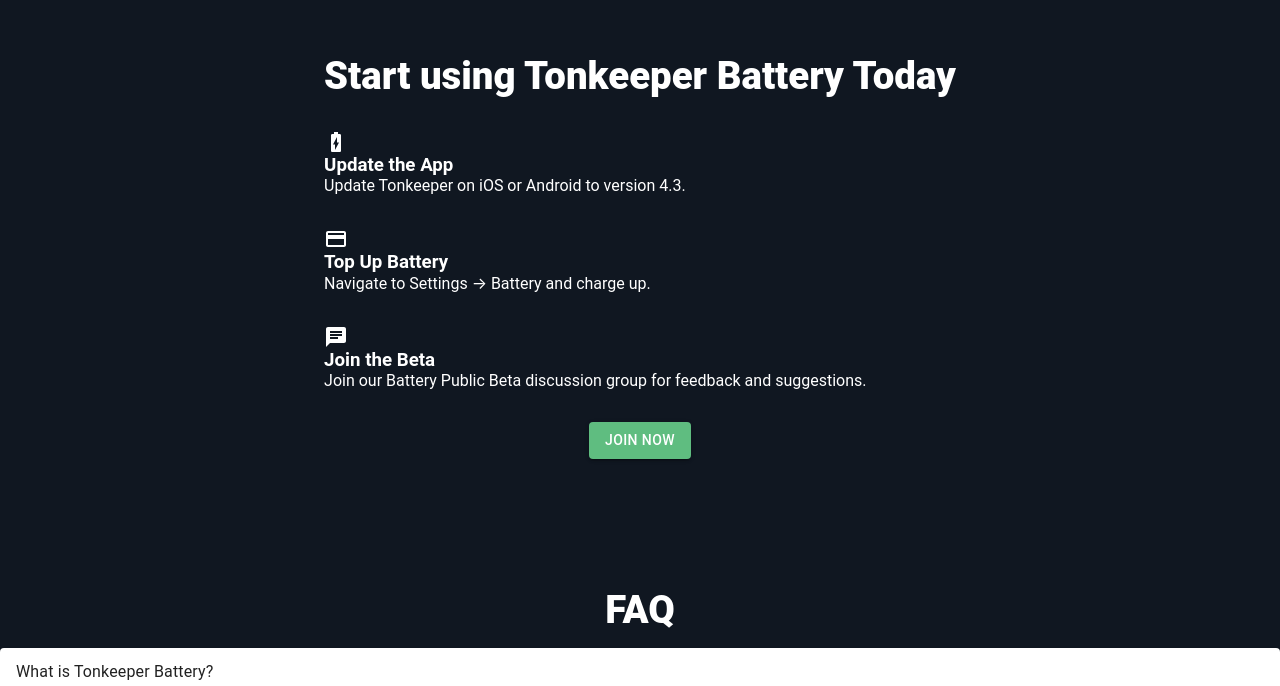
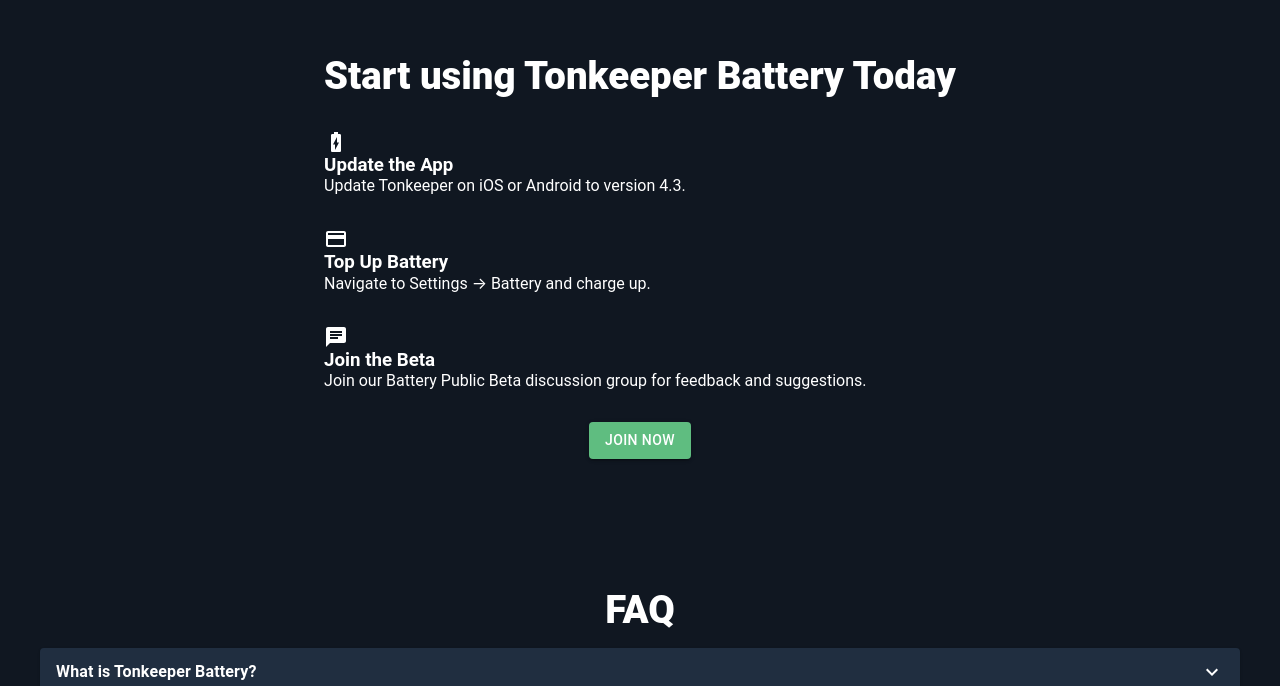
Before and after one commit to Jikugodwill/tonkeeper_battery, a React (Create React App) app: page / in a window 1280 px wide. Shown: the part 2111-2797 px from the top of the page. Built offline with nearby package versions, Linux system fonts and the light colour scheme.

Commit message:
Fixed FAQ

```diff
--- a/src/components/FAQ.jsx
+++ b/src/components/FAQ.jsx
@@ -9,9 +9,11 @@
 import styled from "styled-components";
 
 const StyledAccordion = styled(Accordion)`
-  background-color: #1f1f1f;
-  color: #ffffff;
+  background-color: #212f42f5 !important;
+  color: #ffffff !important;
   margin-bottom: 1rem;
+  max-width: 1200px;
+  text-align: left;
   &.MuiAccordion-root:before {
     background-color: #333333;
   }
@@ -23,9 +25,10 @@
       {faqList.map((faq, index) => (
         <StyledAccordion key={index}>
           <AccordionSummary
-            expandIcon={<ExpandMoreIcon style={{ color: "#ffffff" }} />}
+            sx={{ color: "#ffffff", borderBottom: "1px solid #494949" }}
+            expandIcon={<ExpandMoreIcon sx={{ color: "#ffffff" }} />}
           >
-            <Typography>{faq.question}</Typography>
+            <Typography sx={{ fontWeight: "600" }}>{faq.question}</Typography>
           </AccordionSummary>
           <AccordionDetails>
             <Typography>{faq.answer}</Typography>
--- a/src/components/Layout.jsx
+++ b/src/components/Layout.jsx
@@ -77,7 +77,12 @@
       <GlobalStyles />
       <Container>
         <Header>
-          <img src={logo} width={70} alt="Tonkeeper" />
+          <div
+            style={{ display: "flex", alignItems: "center", fontWeight: "600" }}
+          >
+            <img src={logo} width={70} alt="Tonkeeper" />
+            <span>Tonkeeper Battery</span>
+          </div>
           <nav>
             <Link to="home" smooth={true} duration={500}>
               Home
@@ -92,7 +97,10 @@
               FAQ
             </Link>
           </nav>
-          <Button style={{ backgroundColor: "#212f42f5", color: "#ffffff" }} whileTap={{ scale: 0.9 }}>
+          <Button
+            style={{ backgroundColor: "#212f42f5", color: "#ffffff" }}
+            whileTap={{ scale: 0.9 }}
+          >
             Update Tonkeeper
           </Button>
         </Header>
```
